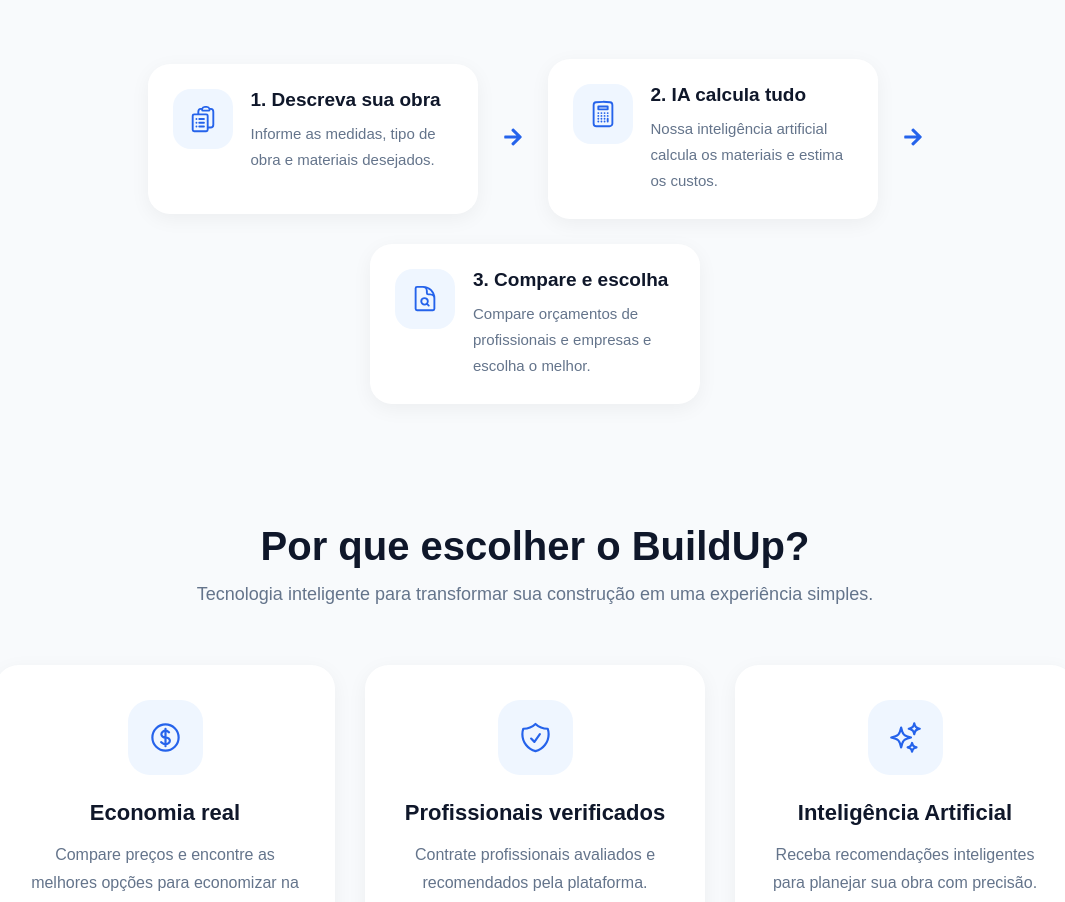
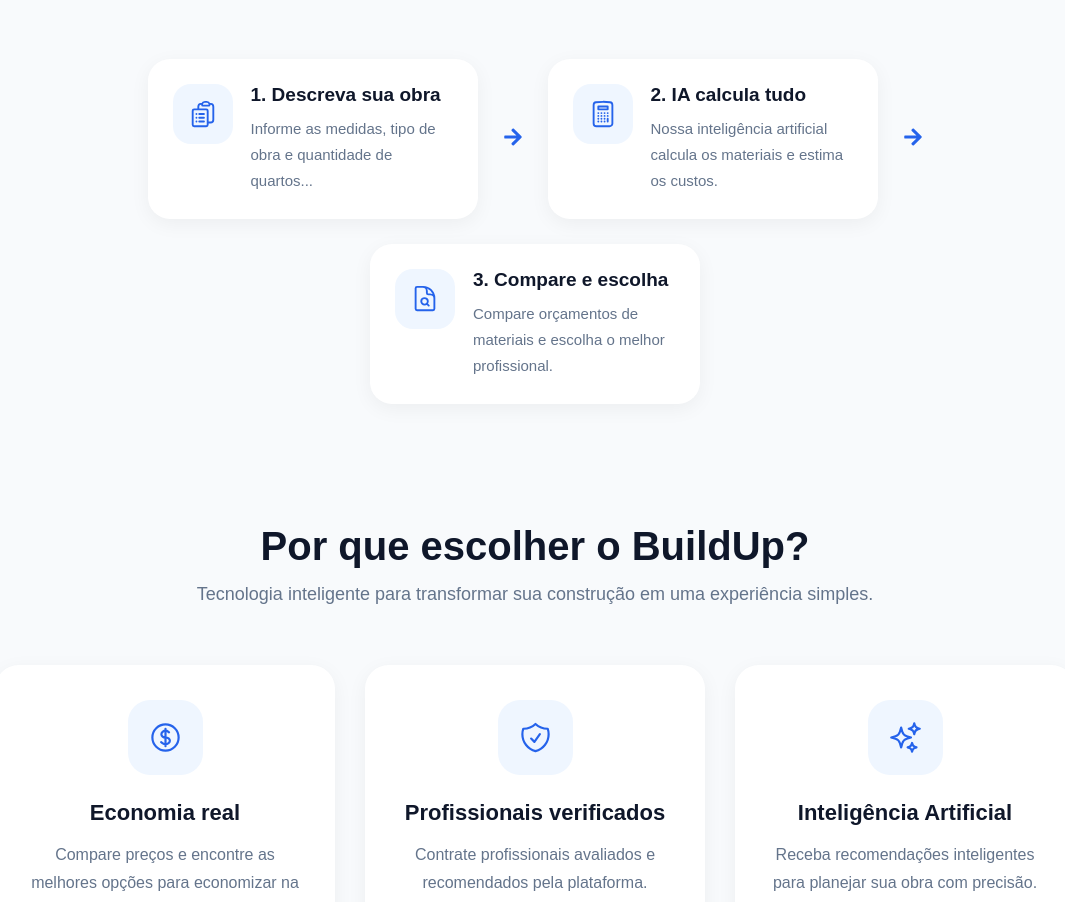
Before and after one commit to ANRS305/BuildUp-FrontEnd, a React (Vite) app in the folder BuildUp/: page / in a window 1280 px wide. Shown: the part 970-1872 px from the top of the page, without its empty margins (105-1170 px from the left). Built offline with nearby package versions, Linux system fonts and the light colour scheme.

Commit message:
Update Cards.jsx

```diff
--- a/BuildUp/src/Components/Cards/Cards.jsx
+++ b/BuildUp/src/Components/Cards/Cards.jsx
@@ -48,7 +48,7 @@
                         </h3>
                         <p>
                             Informe as medidas, tipo de obra
-                            e materiais desejados.
+                            e quantidade de quartos...
                         </p>
                     </div>
                 </div>
@@ -85,8 +85,8 @@
                             3. Compare e escolha
                         </h3>
                         <p>
-                            Compare orçamentos de profissionais
-                            e empresas e escolha o melhor.
+                            Compare orçamentos de materiais e
+                            escolha o melhor profissional.
                         </p>
                     </div>
                 </div>
```
